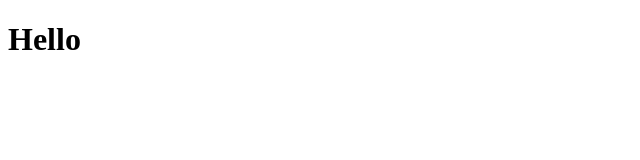
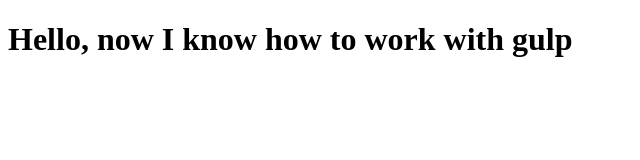
Before and after one commit to TheAnnatolich/ALLVersions, a website: page index.html in a window 1280 px wide. Shown: the whole page, without its empty margins (0-640 px from the left). Drawn offline with Linux system fonts and the light colour scheme.

Commit message:
add gulp

```diff
--- a/index.html
+++ b/index.html
@@ -8,7 +8,7 @@
 </head>
 
 <body>
-  <h1>Hello </h1>
+  <h1>Hello, now I know how to work with gulp</h1>
 </body>
 
 </html>
```
